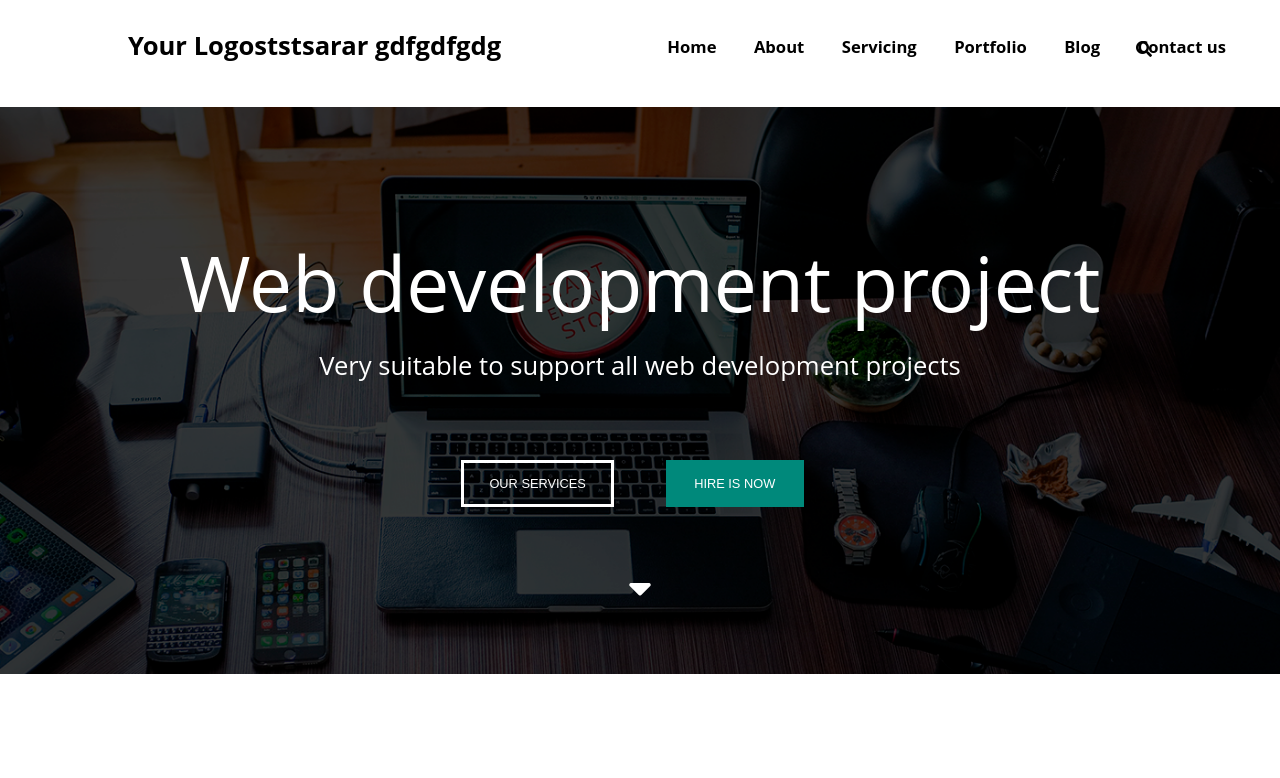
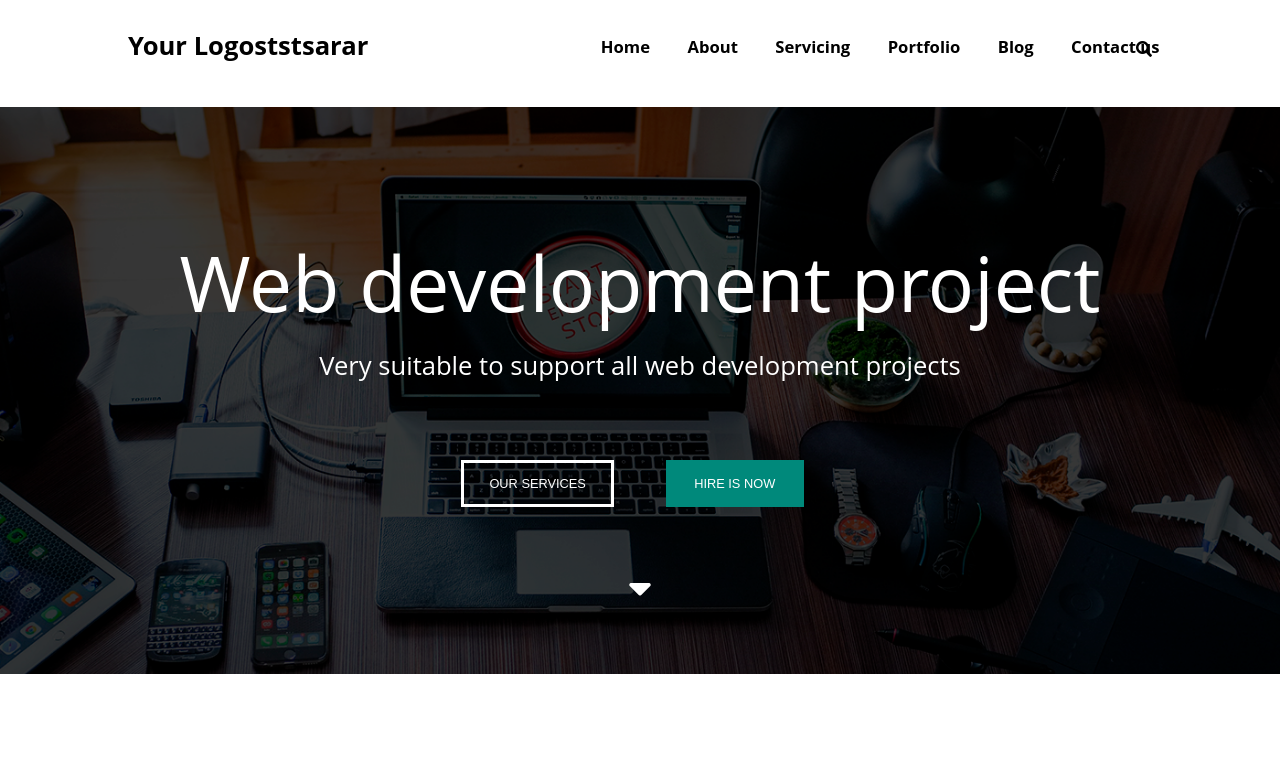
Before and after one commit to Alex4747/gittest, a plain HTML site: page index.html in a window 1280 px wide. Shown: the top 778 px of the page. Drawn offline with Linux system fonts and the light colour scheme.

Commit message:
Revert "four commit"
This reverts commit 0b279ec2972df5fdb8cd570838a72272ae28a026.

```diff
--- a/index.html
+++ b/index.html
@@ -11,7 +11,7 @@
 <body>
     <div class="wrapper">
     <header>
-        <h2>Your Logoststsarar gdfgdfgdg</h2>
+        <h2>Your Logoststsarar</h2>
         <ul id="menu">
             <a href=""><li class="list">Home</li></a>
             <a href=""><li class="list">About</li></a>
```
